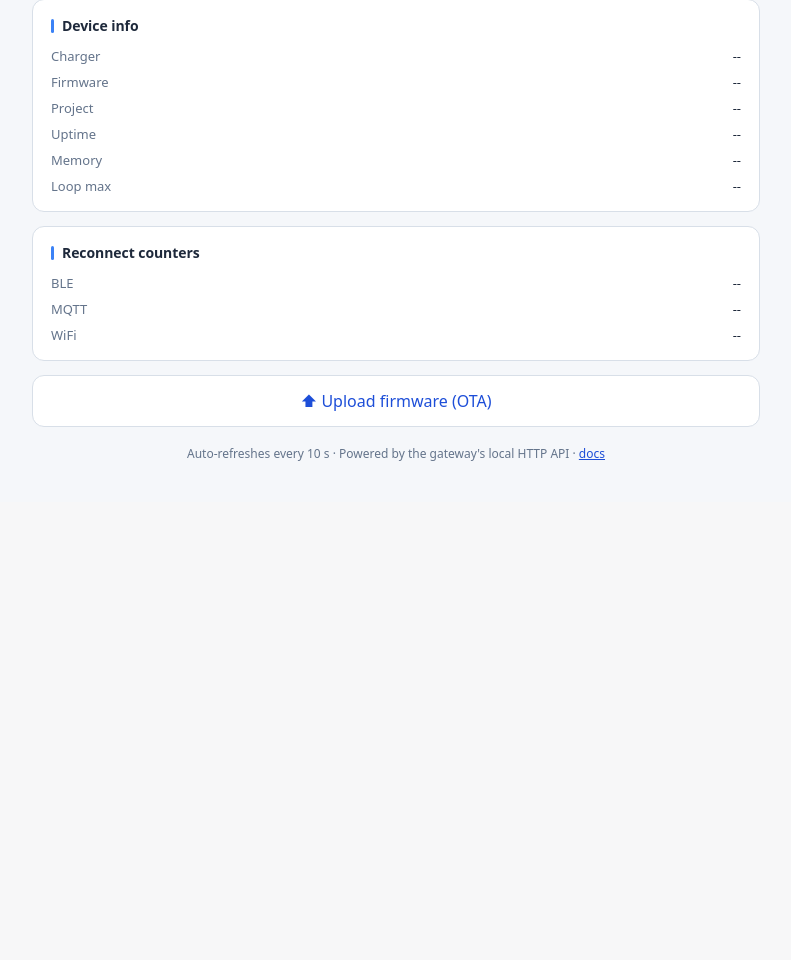
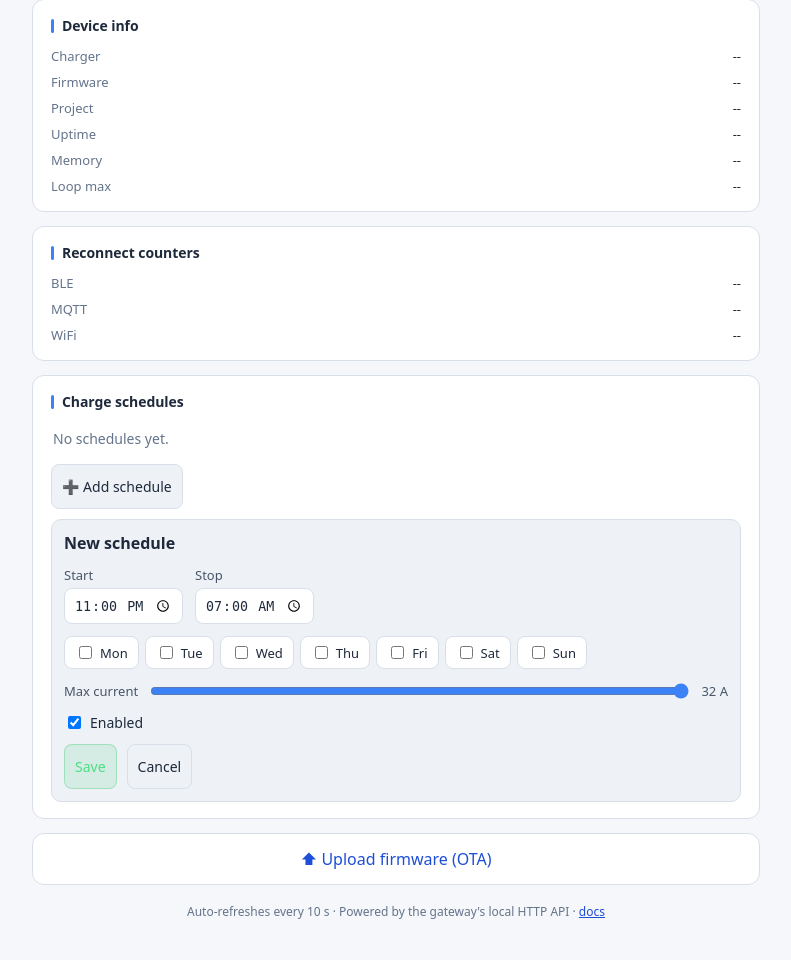
Before and after one commit to botts7/wallbox-gateway-ha-addon, a Flask app: page / in a window 1280 px wide. Shown: the part 817-1777 px from the top of the page, without its empty margins (244-1035 px from the left). Before the commit the page ends 1278 px from the top, so only its background shows below. Run offline with Flask 3, Linux system fonts and the light colour scheme.

Commit message:
feat(addon): charge-schedule editor (v0.4.0)
Add a schedule editor to the dashboard: list + create/edit/delete charge schedules. New /api/sched proxy route forwards schedule BAPI methods (whitelisted: r_schs/r_sch/s_sch/clr_sch/w_sch) to the gateway /api/command; the browser builds the proven par (s_sch insert-or-update keyed by sid, clr_sch with a sid array, UTC HHMM times, Mon-Sun days bit-array). Times entered/shown local, stored UTC. Built with textContent/createElement (no innerHTML) so charger-returned values can't be interpreted as HTML. Charge Assistant (reminders/smart-charge/solar) in the add-on deferred — needs homeassistant_api + a controller, conflicts with the integration's.

Co-Authored-By: Claude Opus 4.8 (1M context) <noreply@anthropic.com>

```diff
--- a/wallbox-gateway/app/server.py
+++ b/wallbox-gateway/app/server.py
@@ -145,6 +145,37 @@ def api_command():
         return jsonify(body), code
 
 
+# Schedule BAPI methods the dashboard's schedule editor may call. Reads
+# (r_schs/r_sch) + writes (s_sch insert/update, clr_sch delete, w_sch for the
+# original Pulsar). Whitelisted so the proxy never forwards an arbitrary met.
+_ALLOWED_SCHED_METS = {"r_schs", "r_sch", "s_sch", "clr_sch", "w_sch"}
+
+
+@app.route("/api/sched")
+def api_sched():
+    """Proxy schedule reads/writes to the gateway's BAPI passthrough.
+
+    The browser builds the par (UTC HHMM start/stop, Mon-Sun days bit-array,
+    etc — same shape the gateway's own dashboard sends) and we forward it,
+    forcing action=bapi and validating the met against the whitelist.
+    """
+    cfg = config_from_env()
+    met = (request.args.get("met") or "").strip()
+    if met not in _ALLOWED_SCHED_METS:
+        return jsonify({
+            "error": "bad_met",
+            "detail": f"met '{met}' not allowed",
+            "allowed": sorted(_ALLOWED_SCHED_METS),
+        }), 400
+    qs = request.query_string.decode("utf-8")
+    path = "/api/command?action=bapi&" + qs
+    try:
+        return jsonify(fetch_json(cfg, path, timeout=9.0))
+    except Exception as e:
+        body, code = _gateway_error(e)
+        return jsonify(body), code
+
+
 @app.route("/api/addon/config")
 def api_addon_config():
     """Surface non-secret Add-on options so the SPA knows whether
--- a/wallbox-gateway/app/static/dashboard.js
+++ b/wallbox-gateway/app/static/dashboard.js
@@ -341,6 +341,162 @@ function syncCurrentSlider(amps) {
   }
 }
 
+// ---- Charge schedules ----
+//
+// Reads via /api/sched?met=r_schs, writes via s_sch (insert/update, keyed by
+// sid) and clr_sch ({"sid":[N]}) — the same proven shapes the gateway's own
+// dashboard sends. Times are entered/displayed LOCAL and stored as the UTC
+// HHMM the charger keeps (matching the gateway dashboard's conversion).
+const DAY_NAMES = ['Mon', 'Tue', 'Wed', 'Thu', 'Fri', 'Sat', 'Sun'];
+let _schedules = [];
+let _editingSid = null;
+
+const pad2 = (n) => String(n).padStart(2, '0');
+function localToUtc(hhmm) {            // "HH:MM" local -> "HHMM" UTC
+  const p = String(hhmm).split(':');
+  const d = new Date();
+  d.setHours(+p[0] || 0, +p[1] || 0, 0, 0);
+  return pad2(d.getUTCHours()) + pad2(d.getUTCMinutes());
+}
+function utcToLocal(hhmm) {            // "1400"/HHMM UTC -> "HH:MM" local
+  const s = String(hhmm).padStart(4, '0');
+  const d = new Date();
+  d.setUTCHours(+s.slice(0, 2) || 0, +s.slice(2) || 0, 0, 0);
+  return pad2(d.getHours()) + ':' + pad2(d.getMinutes());
+}
+function daysBitsToArray(bits) {       // bitmask (bit0=Mon..bit6=Sun) -> [0/1 x7]
+  const a = []; for (let i = 0; i < 7; i++) a.push((bits >> i) & 1); return a;
+}
+function daysLabel(bits) {
+  const on = []; for (let i = 0; i < 7; i++) if ((bits >> i) & 1) on.push(DAY_NAMES[i]);
+  if (on.length === 7) return 'Every day';
+  if (on.length === 0) return 'No days';
+  return on.join(' ');
+}
+
+function renderSchedules() {
+  const list = $('sched-list');
+  if (!list) return;
+  if (!_schedules.length) {
+    list.textContent = '';
+    const e = document.createElement('div'); e.className = 'sched-empty'; e.textContent = 'No schedules yet.';
+    list.appendChild(e); return;
+  }
+  list.textContent = '';
+  // Built with textContent / createElement (no innerHTML) so charger-returned
+  // values can never be interpreted as HTML.
+  const mk = (tag, cls, text) => {
+    const e = document.createElement(tag);
+    if (cls) e.className = cls;
+    if (text != null) e.textContent = text;
+    return e;
+  };
+  _schedules.forEach((s) => {
+    const row = mk('div', 'sched-item' + (s.enabled ? '' : ' is-off'));
+    const bits = (typeof s.days === 'number') ? s.days : 0;
+    const when = mk('div', 'sched-when');
+    when.appendChild(mk('strong', null, `${utcToLocal(s.start)}–${utcToLocal(s.stop)}`));
+    when.appendChild(mk('span', 'sched-days-lbl', daysLabel(bits)));
+    row.appendChild(when);
+    row.appendChild(mk('div', 'sched-meta', `${s.mcr || '--'} A${s.enabled ? '' : ' · paused'}`));
+    const act = mk('div', 'sched-actions');
+    const edit = mk('button', 'sched-mini', 'Edit');
+    edit.onclick = () => openSchedForm(s);
+    const del = mk('button', 'sched-mini sched-del', 'Delete');
+    del.onclick = () => deleteSchedule(s.sid);
+    act.appendChild(edit); act.appendChild(del);
+    row.appendChild(act);
+    list.appendChild(row);
+  });
+}
+
+async function loadSchedules() {
+  const r = await fetchJSON('api/sched?met=r_schs&par=null&wait=6000');
+  let rows = [];
+  if (r.ok && r.body && r.body.r) {
+    const rr = r.body.r;
+    rows = Array.isArray(rr) ? rr : (Array.isArray(rr.schedules) ? rr.schedules : []);
+  }
+  _schedules = rows.filter((x) => x && typeof x.sid !== 'undefined')
+    .map((x) => ({ sid: +x.sid, start: x.start, stop: x.stop, days: +x.days || 0, mcr: +x.mcr || 0, enabled: x.enabled ? 1 : 0 }));
+  renderSchedules();
+}
+
+function openSchedForm(s) {
+  _editingSid = s ? s.sid : null;
+  $('sched-form-title').textContent = s ? `Edit schedule #${s.sid}` : 'New schedule';
+  $('sf-start').value = s ? utcToLocal(s.start) : '23:00';
+  $('sf-stop').value = s ? utcToLocal(s.stop) : '07:00';
+  const bits = s ? s.days : 0;
+  $('sf-days').querySelectorAll('input').forEach((c, i) => { c.checked = !!((bits >> i) & 1); });
+  $('sf-cur').value = s ? (s.mcr || 32) : 32;
+  $('sf-cur-v').textContent = $('sf-cur').value;
+  $('sf-en').checked = s ? !!s.enabled : true;
+  $('sched-form').hidden = false;
+}
+
+function schedToast(msg, kind) {
+  const t = $('sched-toast'); if (!t) return;
+  t.textContent = msg; t.className = 'ctrl-toast is-' + (kind || 'info'); t.hidden = false;
+  if (kind !== 'err') { clearTimeout(t._timer); t._timer = setTimeout(() => { t.hidden = true; }, 4000); }
+}
+
+async function saveSchedule() {
+  const daysArr = Array.from($('sf-days').querySelectorAll('input')).map((c) => c.checked ? 1 : 0);
+  if (!daysArr.some(Boolean)) { schedToast('Pick at least one day', 'err'); return; }
+  let sid = _editingSid;
+  if (sid === null) sid = _schedules.length ? Math.max(..._schedules.map((s) => s.sid)) + 1 : 0;
+  const entry = {
+    sid, start: parseInt(localToUtc($('sf-start').value), 10),
+    stop: parseInt(localToUtc($('sf-stop').value), 10), days: daysArr,
+    mcr: parseInt($('sf-cur').value, 10) || 32, type: 0,
+    enabled: $('sf-en').checked ? 1 : 0, target: { type: 0, value: 0 }, repeat: 1,
+  };
+  const par = encodeURIComponent(JSON.stringify({ schedules: [entry] }));
+  schedToast('Saving…', 'info');
+  const r = await fetchJSON(`api/sched?met=s_sch&par=${par}&wait=6000`);
+  if (!r.ok || (r.body && r.body.error)) {
+    schedToast('Save failed: ' + (r.body?.error?.message || r.body?.error || r.body?.detail || 'HTTP ' + r.status), 'err');
+    return;
+  }
+  schedToast(`Schedule #${sid} saved`, 'ok');
+  $('sched-form').hidden = true; _editingSid = null;
+  setTimeout(loadSchedules, 1500);  // async write — let it land before re-reading
+}
+
+async function deleteSchedule(sid) {
+  if (!confirm(`Delete schedule #${sid}?`)) return;
+  const par = encodeURIComponent(JSON.stringify({ sid: [sid] }));
+  schedToast(`Deleting #${sid}…`, 'info');
+  const r = await fetchJSON(`api/sched?met=clr_sch&par=${par}&wait=6000`);
+  if (!r.ok || (r.body && r.body.error)) {
+    schedToast('Delete failed: ' + (r.body?.error?.message || r.body?.error || r.body?.detail || 'HTTP ' + r.status), 'err');
+    loadSchedules(); return;
+  }
+  schedToast(`Schedule #${sid} deleted`, 'ok');
+  loadSchedules();
+}
+
+// Build the day checkboxes once + wire the form buttons.
+(function initSchedUI() {
+  const days = $('sf-days');
+  if (days) {
+    DAY_NAMES.forEach((name, i) => {
+      const l = document.createElement('label'); l.className = 'sched-day';
+      const cb = document.createElement('input'); cb.type = 'checkbox'; cb.dataset.day = i;
+      const sp = document.createElement('span'); sp.textContent = name;
+      l.appendChild(cb); l.appendChild(sp);
+      days.appendChild(l);
+    });
+  }
+  const cur = $('sf-cur');
+  if (cur) cur.addEventListener('input', (e) => { $('sf-cur-v').textContent = e.target.value; });
+  const add = $('btn-add-sched'); if (add) add.addEventListener('click', () => openSchedForm(null));
+  const save = $('sf-save'); if (save) save.addEventListener('click', saveSchedule);
+  const cancel = $('sf-cancel'); if (cancel) cancel.addEventListener('click', () => { $('sched-form').hidden = true; _editingSid = null; });
+})();
+
 $('poll-s').textContent = POLL_MS / 1000;
 refresh();
+loadSchedules();
 setInterval(refresh, POLL_MS);
--- a/wallbox-gateway/app/static/style.css
+++ b/wallbox-gateway/app/static/style.css
@@ -453,3 +453,45 @@ a { color: var(--accent); }
 }
 .result.ok  { background: rgba(34,197,94,0.10); border: 1px solid rgba(34,197,94,0.30); color: #4ade80; }
 .result.err { background: rgba(239,68,68,0.08); border: 1px solid rgba(239,68,68,0.30); color: #f87171; }
+
+/* ---- Charge schedules ---- */
+.sched-list { display: flex; flex-direction: column; gap: 8px; margin-bottom: 10px; }
+.sched-empty { color: var(--text3); font-size: 14px; padding: 6px 2px; }
+.sched-item {
+  display: flex; align-items: center; gap: 10px;
+  padding: 10px 12px; background: var(--elevated);
+  border: 1px solid var(--border); border-radius: 10px;
+}
+.sched-item.is-off { opacity: 0.55; }
+.sched-when { display: flex; flex-direction: column; gap: 2px; min-width: 0; }
+.sched-when strong { font-variant-numeric: tabular-nums; }
+.sched-days-lbl { font-size: 12px; color: var(--text2); }
+.sched-meta { margin-left: auto; font-size: 13px; color: var(--text2); white-space: nowrap; }
+.sched-actions { display: flex; gap: 6px; }
+.sched-mini {
+  background: var(--surface); color: var(--text2);
+  border: 1px solid var(--border); border-radius: 8px;
+  padding: 5px 10px; font-size: 13px; cursor: pointer;
+}
+.sched-mini:hover { color: var(--text); border-color: var(--accent); }
+.sched-del:hover { color: var(--danger); border-color: var(--danger); }
+.sched-form {
+  margin-top: 10px; padding: 12px; background: var(--elevated);
+  border: 1px solid var(--border); border-radius: 10px;
+  display: flex; flex-direction: column; gap: 12px;
+}
+.sched-form-title { font-weight: 600; }
+.sched-times { display: flex; gap: 12px; }
+.sched-times label { display: flex; flex-direction: column; gap: 4px; font-size: 13px; color: var(--text2); }
+.sched-times input { background: var(--surface); color: var(--text); border: 1px solid var(--border); border-radius: 8px; padding: 7px 9px; }
+.sched-days { display: flex; flex-wrap: wrap; gap: 6px; }
+.sched-day {
+  display: inline-flex; align-items: center; gap: 5px;
+  background: var(--surface); border: 1px solid var(--border);
+  border-radius: 8px; padding: 6px 10px; font-size: 13px; cursor: pointer;
+}
+.sched-day input { accent-color: var(--primary); }
+.sched-cur { display: flex; align-items: center; gap: 10px; font-size: 13px; color: var(--text2); }
+.sched-cur input[type="range"] { flex: 1; accent-color: var(--primary); }
+.sched-en { display: flex; align-items: center; gap: 6px; font-size: 14px; }
+.sched-form-actions { display: flex; gap: 10px; }
--- a/wallbox-gateway/app/templates/index.html
+++ b/wallbox-gateway/app/templates/index.html
@@ -142,6 +142,32 @@
     </dl>
   </section>
 
+  <!-- Charge schedules: create / edit / delete via the gateway BAPI
+       (s_sch insert-or-update, clr_sch delete) proxied through /api/sched. -->
+  <section class="card" id="sched-card">
+    <h2>Charge schedules</h2>
+    <div id="sched-list" class="sched-list"><div class="sched-empty">Loading…</div></div>
+    <button type="button" class="ctrl-btn" id="btn-add-sched">&#x2795; Add schedule</button>
+    <div id="sched-form" class="sched-form" hidden>
+      <div class="sched-form-title" id="sched-form-title">New schedule</div>
+      <div class="sched-times">
+        <label>Start<input type="time" id="sf-start" value="23:00"></label>
+        <label>Stop<input type="time" id="sf-stop" value="07:00"></label>
+      </div>
+      <div class="sched-days" id="sf-days"></div>
+      <label class="sched-cur">Max current
+        <input type="range" id="sf-cur" min="6" max="32" step="1" value="32">
+        <span><span id="sf-cur-v">32</span> A</span>
+      </label>
+      <label class="sched-en"><input type="checkbox" id="sf-en" checked> Enabled</label>
+      <div class="sched-form-actions">
+        <button type="button" class="ctrl-btn ctrl-success" id="sf-save">Save</button>
+        <button type="button" class="ctrl-btn" id="sf-cancel">Cancel</button>
+      </div>
+    </div>
+    <div id="sched-toast" class="ctrl-toast" hidden></div>
+  </section>
+
   <!-- OTA call-to-action -->
   <a href="ota" class="cta-link">⬆ Upload firmware (OTA)</a>
 
```
Also changed, not shown: wallbox-gateway/config.yaml (+4 -3 lines).
